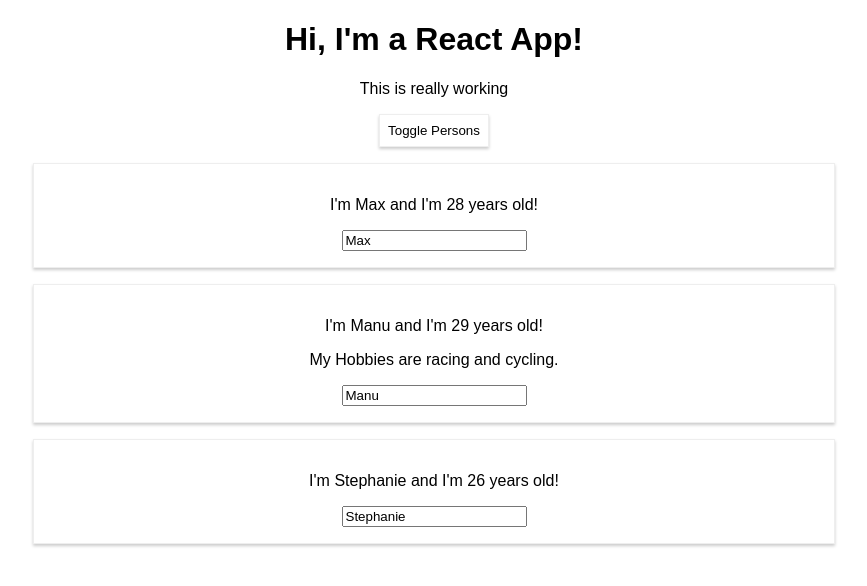
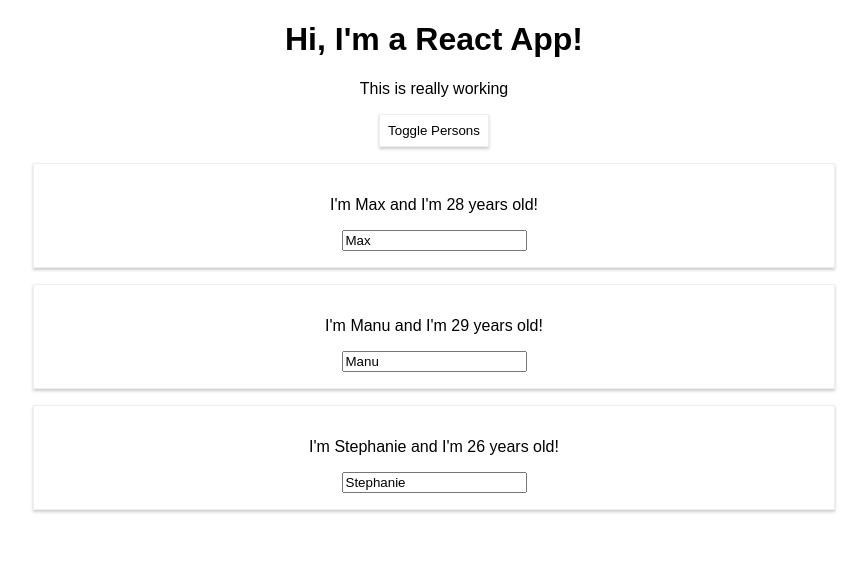
Before and after one commit to AndersonCossul/learning-react, a React (Create React App) app: page / in a window 1280 px wide. Both pictures are taken after a click on the button "Toggle Persons". Shown: the top 586 px of the page, without its empty margins (206-1073 px from the left). Built offline with nearby package versions, Linux system fonts and the light colour scheme.

Commit message:
Listing persons.

```diff
--- a/src/App.js
+++ b/src/App.js
@@ -54,19 +54,14 @@ class App extends Component {
     if (this.state.showPersons) {
       persons = (
         <div>
-          <Person
-            name={this.state.persons[0].name}
-            age={this.state.persons[0].age} />
-          <Person
-            name={this.state.persons[1].name}
-            age={this.state.persons[1].age}
-            click={this.switchNameHandler.bind(this, 'Anderson!!')}
-            changed={this.nameChangeHandler}>
-            My Hobbies are racing and cycling.
-          </Person>
-          <Person
-            name={this.state.persons[2].name}
-            age={this.state.persons[2].age} />
+          {this.state.persons.map(person => {
+            return (<Person
+              return name={person.name}
+              age={person.age}
+              click={this.switchNameHandler.bind(this, 'Anderson!')}
+              changed={this.nameChangeHandler}/>
+            )
+          })}
         </div>
       )
     }
```
